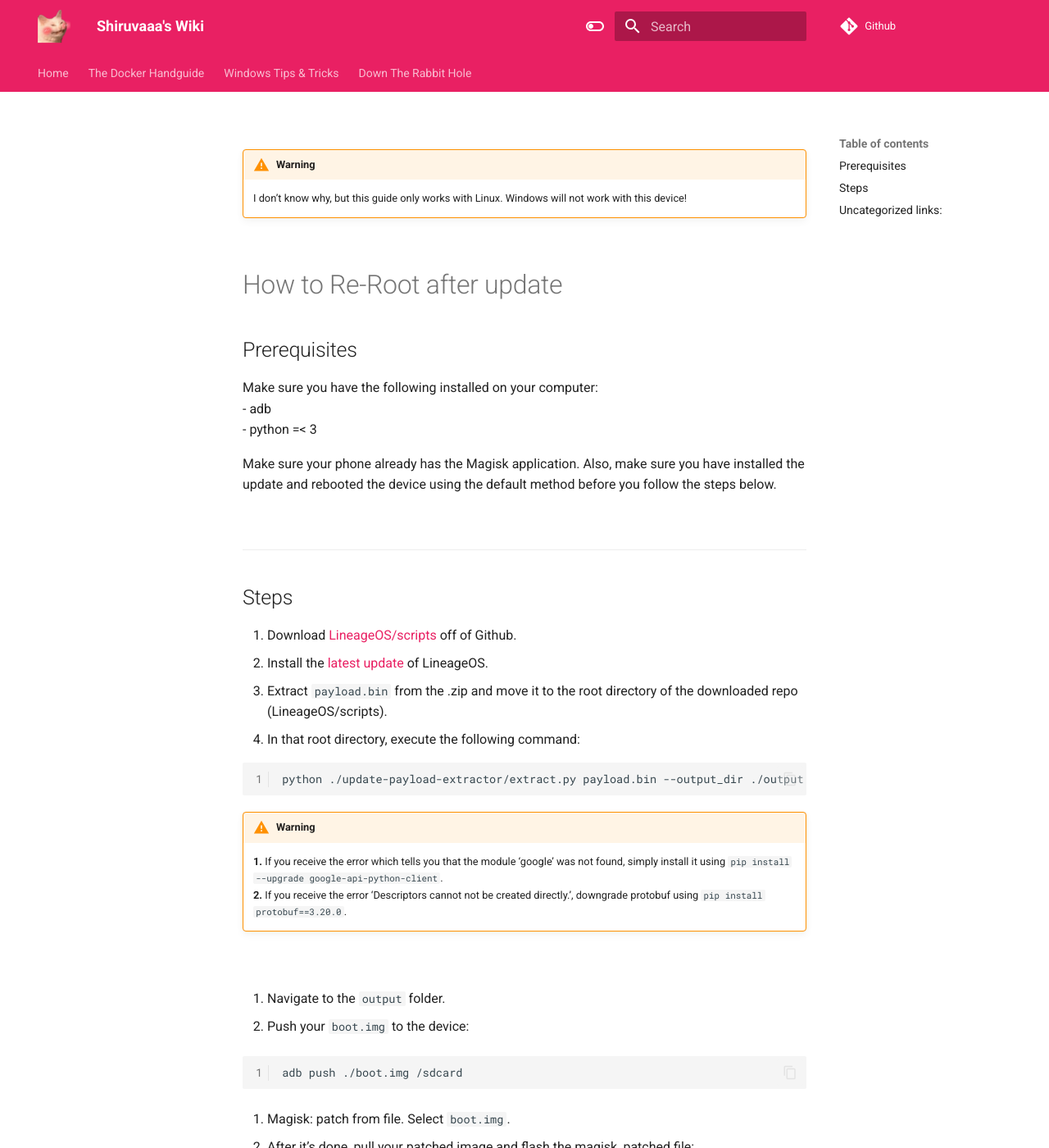
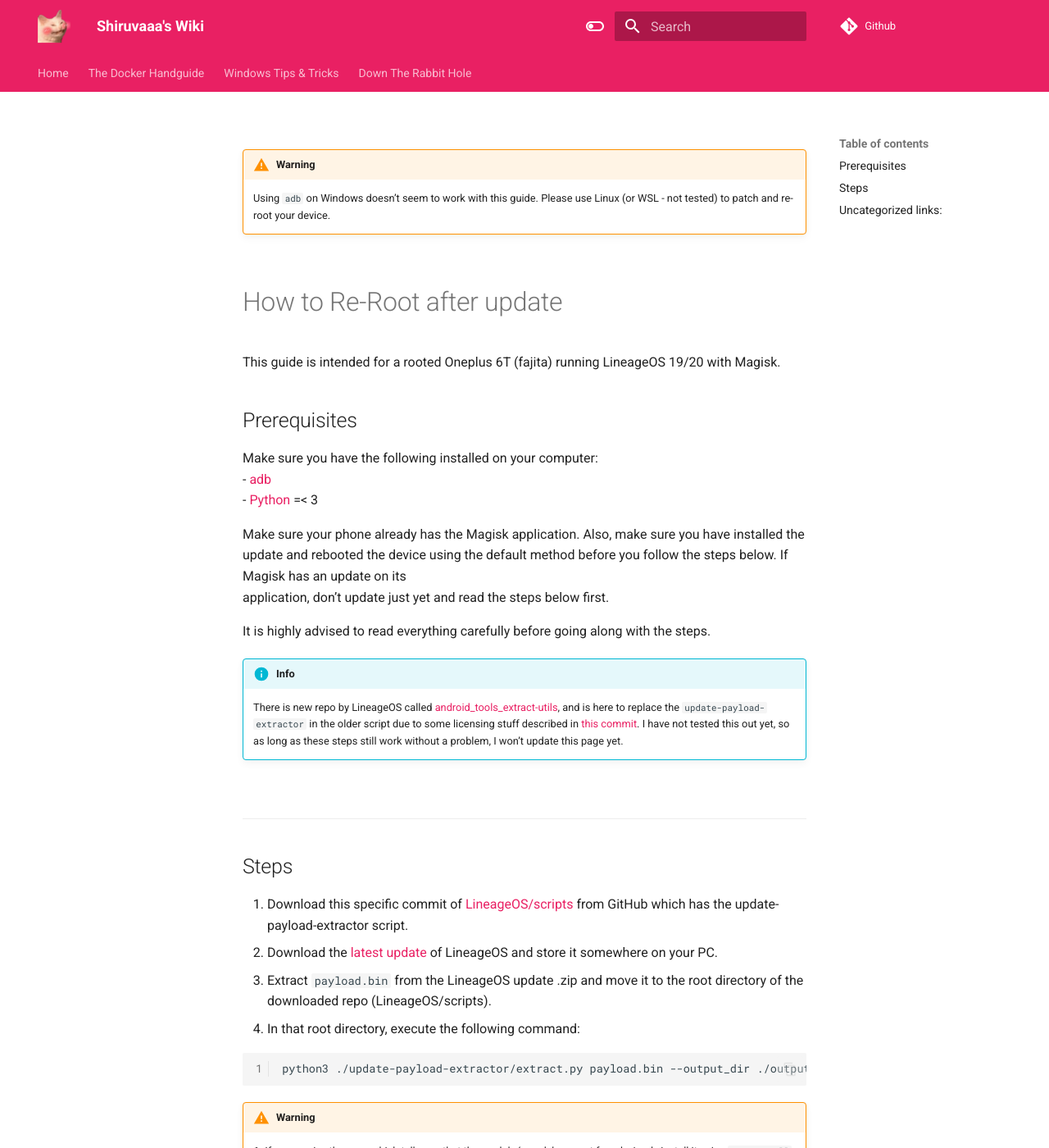
Before and after one commit to silverfs/wiki.shiruvaaa.net, an MkDocs documentation site: the page built from docs/manuals/android/root/Fajita Custom Root + Update Help.md, in a window 1280 px wide and 1400 px high. Shown: the whole window at 82% size. Built offline with MkDocs 1.6.1 and Material for MkDocs 9.7.7, drawn with Linux system fonts in a browser that asks for light colours; comment, search, counter and statistics services are not loaded; some of the changed text lies outside the part shown.

Commit message:
Made manual more clear

````diff
--- a/docs/manuals/android/root/Fajita Custom Root + Update Help.md
+++ b/docs/manuals/android/root/Fajita Custom Root + Update Help.md
@@ -1,33 +1,39 @@
 !!! warning
-	I don't know why, but this guide only works with Linux. Windows will not work with this device!
+	Using `adb` on Windows doesn't seem to work with this guide. Please use Linux (or WSL - not tested) to patch and re-root your device.
 
 
 <br>
 
 # How to Re-Root after update
 
+This guide is intended for a rooted Oneplus 6T (fajita) running LineageOS 19/20 with Magisk.
 
 ## Prerequisites
 
 Make sure you have the following installed on your computer:
-- adb
-- python =< 3
+- [adb](https://developer.android.com/tools/adb)
+- [Python](https://www.python.org/) =< 3
 
-Make sure your phone already has the Magisk application. Also, make sure you have installed the update and rebooted the device using the default method before you follow the steps below.
+Make sure your phone already has the Magisk application. Also, make sure you have installed the update and rebooted the device using the default method before you follow the steps below. If Magisk has an update on its
+application, don't update just yet and read the steps below first.
 
+It is highly advised to read everything carefully before going along with the steps.
+
+!!! info
+	There is new repo by LineageOS called [android_tools_extract-utils](https://github.com/LineageOS/android_tools_extract-utils), and is here to replace the `update-payload-extractor` in the older script due to some licensing stuff described in [this commit](https://github.com/LineageOS/scripts/commit/09efdf2c18180cc91f74659bf864a20b241f88aa). I have not tested this out yet, so as long as these steps still work without a problem, I won't update this page yet.
 <br>
 
 ---
 
 ## Steps
 
-1. Download [LineageOS/scripts](https://github.com/LineageOS/scripts) off of Github.
-2. Install the [latest update](https://download.lineageos.org/fajita) of LineageOS.
-3. Extract `payload.bin` from the .zip and move it to the root directory of the downloaded repo (LineageOS/scripts).
+1. Download this specific commit of [LineageOS/scripts](https://github.com/LineageOS/scripts/tree/dd225e1cebc81f693ac1b981ac853cf819321b49) from GitHub which has the update-payload-extractor script.
+2. Download the [latest update](https://download.lineageos.org/fajita) of LineageOS and store it somewhere on your PC.
+3. Extract `payload.bin` from the LineageOS update .zip and move it to the root directory of the downloaded repo (LineageOS/scripts).
 4. In that root directory, execute the following command:
 
 ```bash
-python ./update-payload-extractor/extract.py payload.bin --output_dir ./output
+python3 ./update-payload-extractor/extract.py payload.bin --output_dir ./output
 ```
 
 !!! warning
@@ -50,8 +56,11 @@
 8. After it's done, pull your patched image and flash the magisk_patched file:
 
 ```
-adb pull /sdcard/Download/magisk_patched-25200-<SOME-STRING-HERE>.img
+adb pull /sdcard/Download/magisk_patched-<SOME-STRING-HERE>.img
 ```
+
+!!! info
+	If the Magisk application on your Oneplus 6T needs an update, this is the part where you can update it safely. Do so *before* booting into fastboot.
 
 ```
 adb reboot fastboot
@@ -62,8 +71,12 @@
 ```
 
 9. Finally, reboot the device through the Device's screen.
+10. Check the Magisk app on full root coverage and double-check if everything else works as well.
 
 <br>
+
+That should be it for now.
+Happy tinkering ✨
 <br>
 
 ## Uncategorized links:
````
